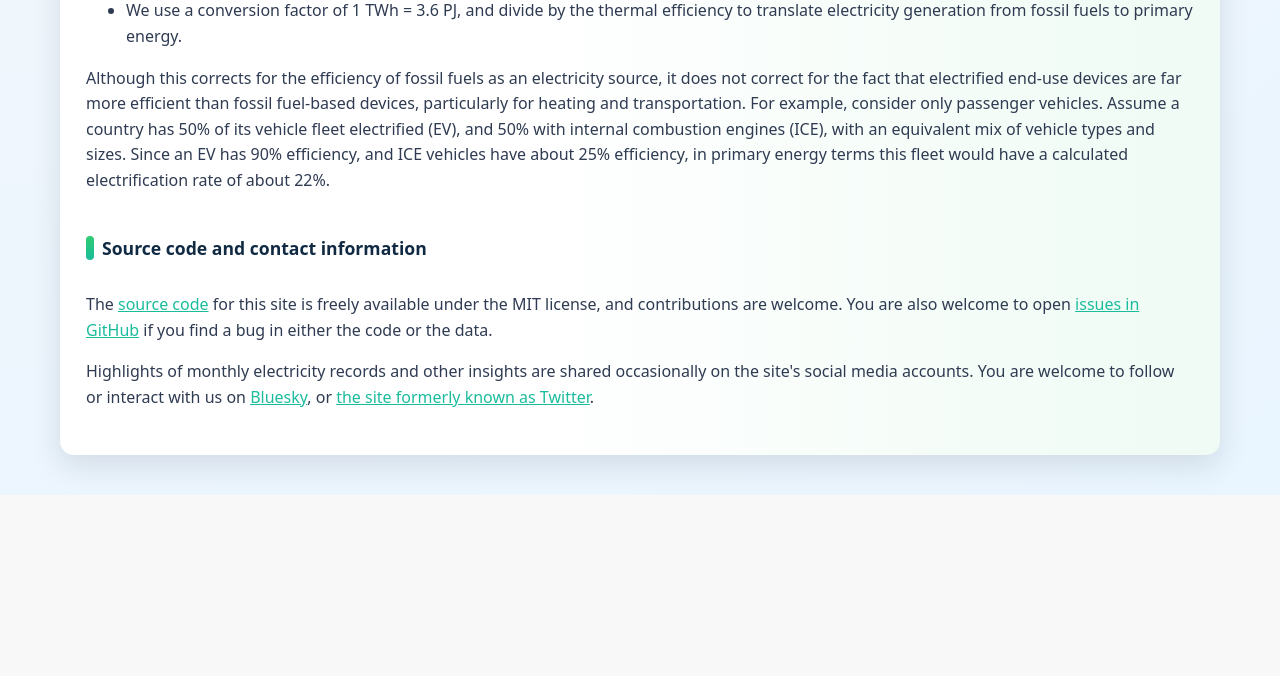
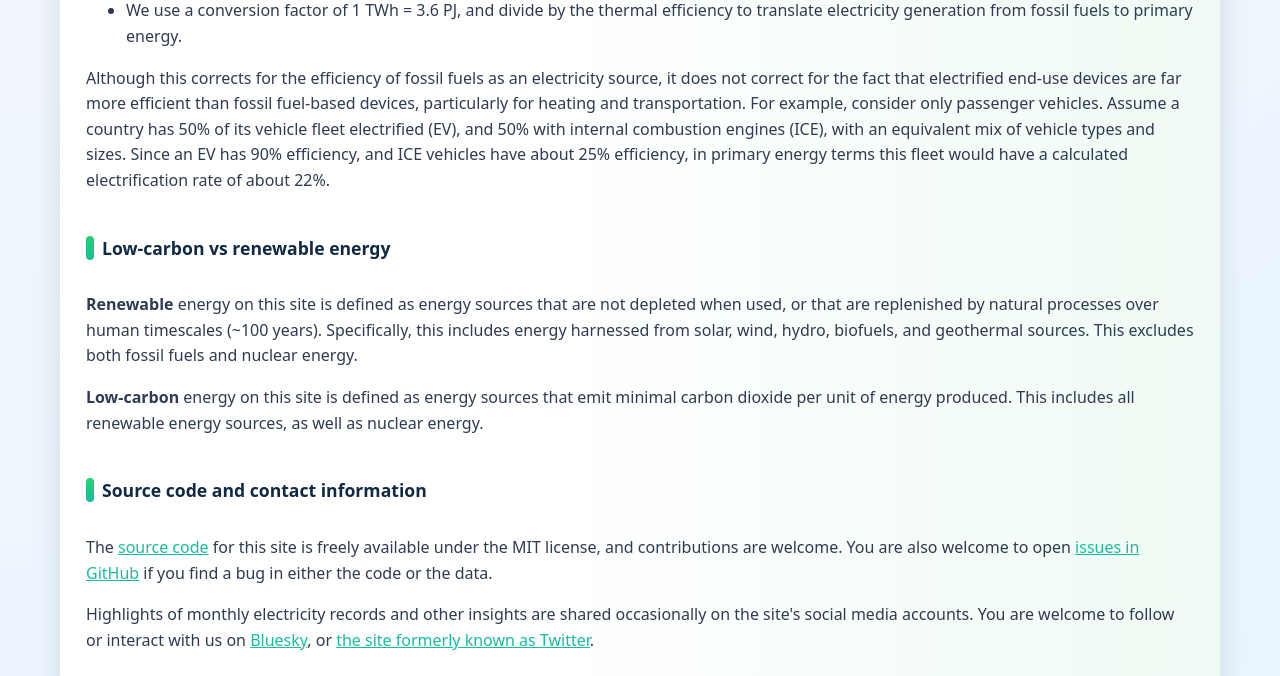
Before and after one commit to jarthorn/energy-stats, a Django app: page /about/ in a window 1280 px wide. Shown: the part 1436-2112 px from the top of the page. Before the commit the page ends 1931 px from the top, so only its background shows below. Run offline with Django 5.2, Linux system fonts and the light colour scheme.

Commit message:
Clarify meaning of low carbon fuels

```diff
--- a/core/templates/core/about.html
+++ b/core/templates/core/about.html
@@ -113,6 +113,20 @@
         25% efficiency, in primary energy terms this fleet would have a calculated electrification rate of about 22%.
     </p>
 
+    <h2 id="low-carbon" class="section-title">
+        Low-carbon vs renewable energy
+        <a href="#low-carbon" class="anchor-link">#</a>
+    </h2>
+    <p>
+        <strong>Renewable</strong> energy on this site is defined as energy sources that are not depleted when used, or that
+        are replenished by natural processes over human timescales (~100 years). Specifically, this includes energy
+        harnessed from solar, wind, hydro, biofuels, and geothermal sources. This excludes both fossil fuels and nuclear energy.
+    </p>
+    <p>
+        <strong>Low-carbon</strong> energy on this site is defined as energy sources that emit minimal carbon dioxide per unit
+        of energy produced. This includes all renewable energy sources, as well as nuclear energy.
+    </p>
+
     <h2 id="source-code" class="section-title">
         Source code and contact information
         <a href="#source-code" class="anchor-link">#</a>
--- a/core/templates/core/index.html
+++ b/core/templates/core/index.html
@@ -11,7 +11,7 @@
             <h2>Explore the energy transition in data</h2>
             <p>
                 Browse country, fuel, and record views built from primary sources.
-                Compare progress on electrification and the transition to low-carbon fuels across the world.
+                Compare progress on electrification and the transition to low-carbon fuels (renewables and nuclear) across the world.
             </p>
         </div>
         <div class="hero-grid">
```
